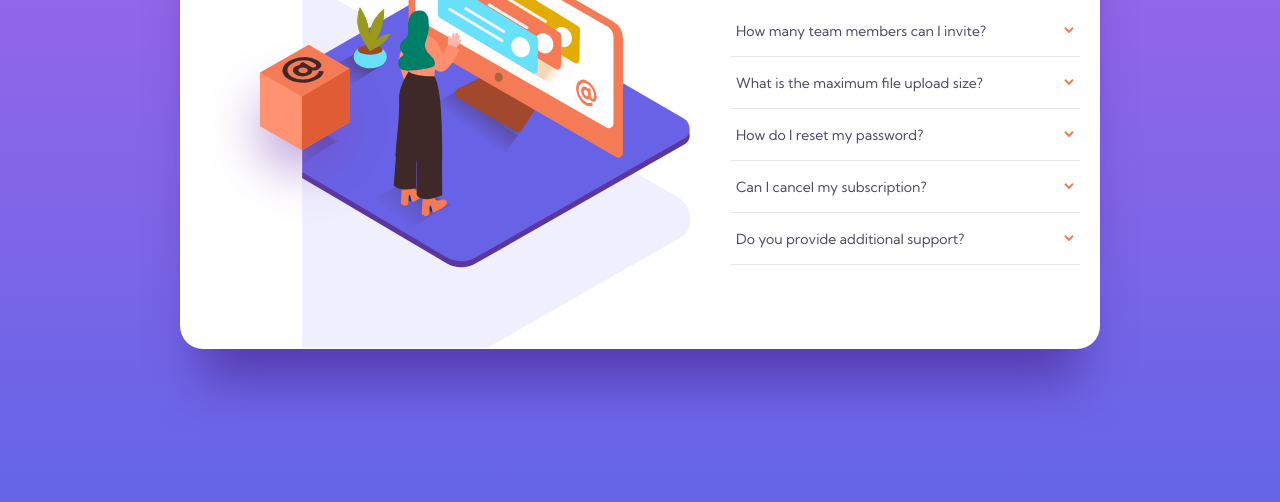
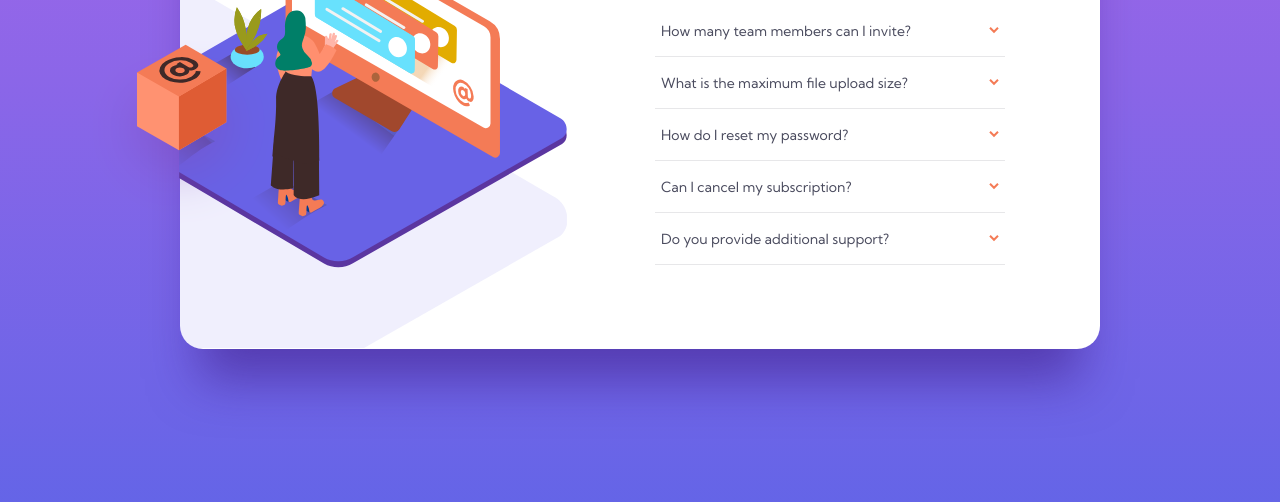
Before and after one commit to b-capra/faq-accordion, a plain HTML site: page index.html in a window 1280 px wide. Shown: the part 314-816 px from the top of the page. Drawn offline with Linux system fonts and the light colour scheme.

Commit message:
Set image layout

```diff
--- a/style.css
+++ b/style.css
@@ -27,7 +27,15 @@ body {
   background-color: white;
   display: flex;
   align-items: center;
-  justify-content: space-around;
+  justify-content: space-between;
+}
+
+.img {
+  margin-left: -103px;
+}
+
+.container {
+  margin-right: 95px;
 }
 
 .title {
```
